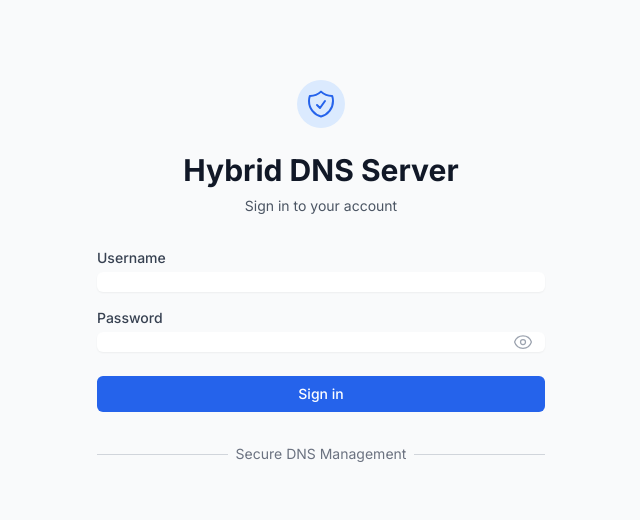
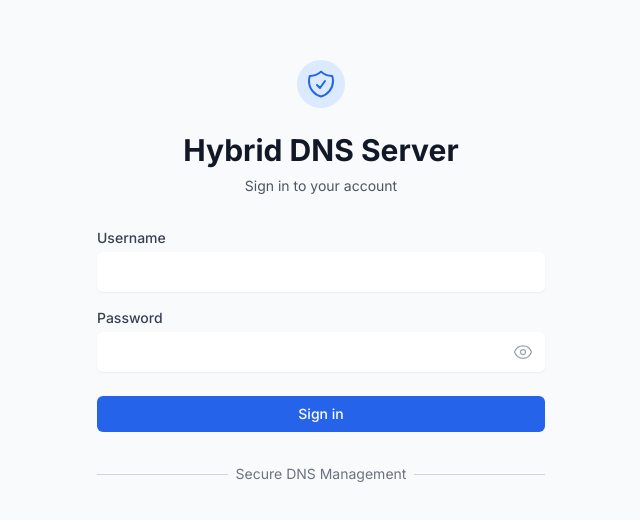
Before and after one commit to mr-wolf-gb/hybrid-dns-server, a React (Vite) app in the folder frontend/: page /login in a window 1280 px wide. Shown: the part 128-648 px from the top of the page, without its empty margins (319-959 px from the left). Built offline with nearby package versions, Linux system fonts and the light colour scheme; no server answers.

Commit message:
Fixed API route prefix

```diff
--- a/frontend/src/components/ui/Input.tsx
+++ b/frontend/src/components/ui/Input.tsx
@@ -13,7 +13,8 @@ const Input = forwardRef<HTMLInputElement, InputProps>(
   ({ className, label, error, helperText, leftIcon, rightIcon, ...props }, ref) => {
     const baseClasses = 'block w-full rounded-md border-gray-300 shadow-sm focus:border-primary-500 focus:ring-primary-500 sm:text-sm dark:bg-gray-800 dark:border-gray-600 dark:text-gray-100 dark:focus:border-primary-400 dark:focus:ring-primary-400'
     const errorClasses = 'border-red-300 focus:border-red-500 focus:ring-red-500 dark:border-red-500'
-    const paddingClasses = leftIcon ? 'pl-10' : rightIcon ? 'pr-10' : ''
+    //const paddingClasses = leftIcon ? 'pl-10' : rightIcon ? 'pr-10' : ''
+    const paddingClasses = `p-2.5 ${leftIcon ? 'pl-10' : ''} ${rightIcon ? 'pr-10' : ''}`.trim();
 
     return (
       <div className="w-full">
```
Also changed, not shown: 2 other files (tests, documents, lock files or other folders).
